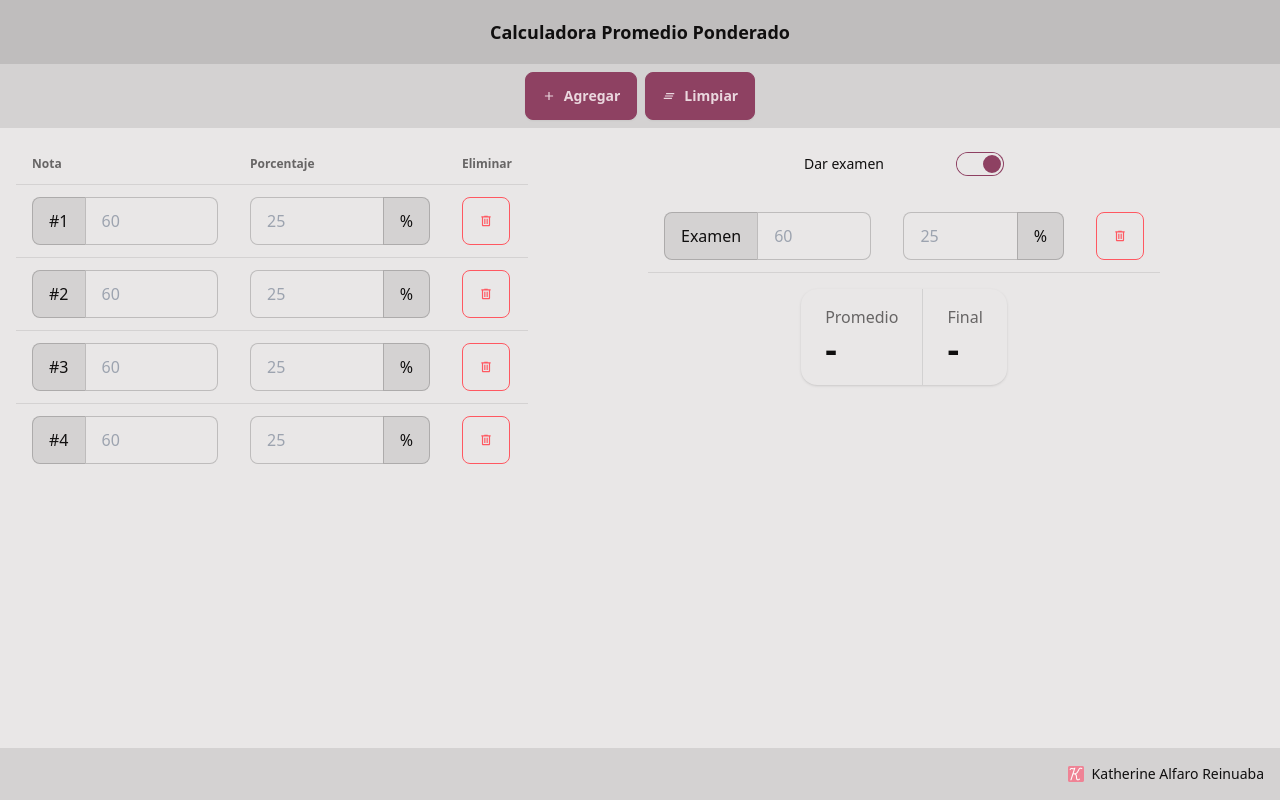
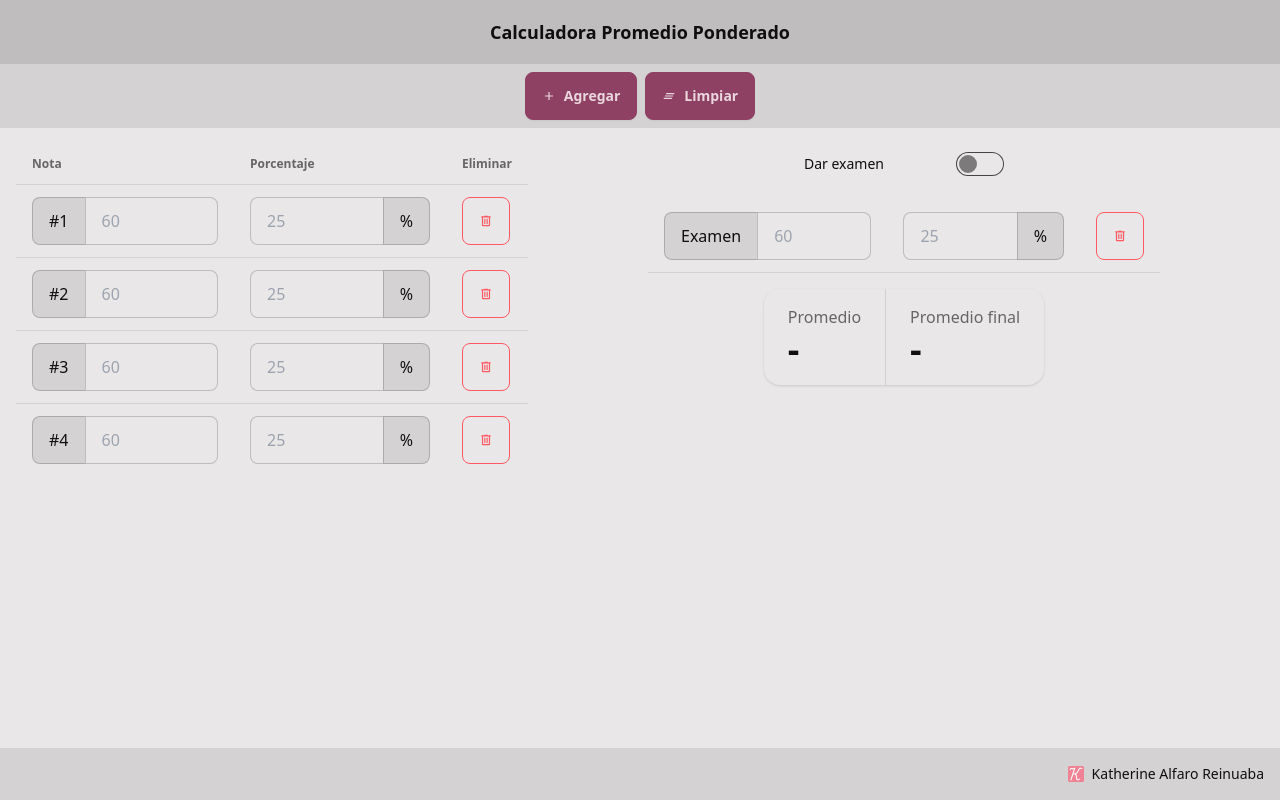
Before and after one commit to Crowleking/calculo-notas, a Vue app: page / in a window 1280 px wide. Built offline with nearby package versions, Linux system fonts and the light colour scheme.

Commit message:
Maqueta 2.0

```diff
--- a/src/components/GradeInformation.vue
+++ b/src/components/GradeInformation.vue
@@ -11,7 +11,7 @@ const { exam } = gradesStore
     <div class="form-control w-52">
       <label class="label cursor-pointer">
         <span class="label-text">Dar examen</span>
-        <input type="checkbox" class="toggle toggle-secondary" checked="checked" />
+        <input type="checkbox" class="toggle toggle-secondary" />
       </label>
     </div>
 
@@ -28,7 +28,7 @@ const { exam } = gradesStore
       </div>
 
       <div class="stat">
-        <div class="stat-title">Final</div>
+        <div class="stat-title">Promedio final</div>
         <div class="stat-value">-</div>
       </div>
     </div>
```
